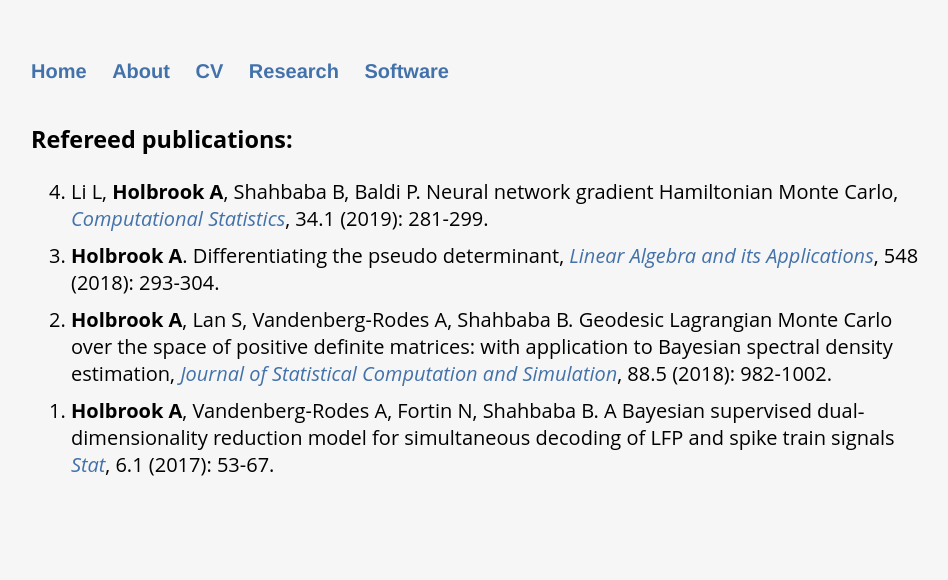
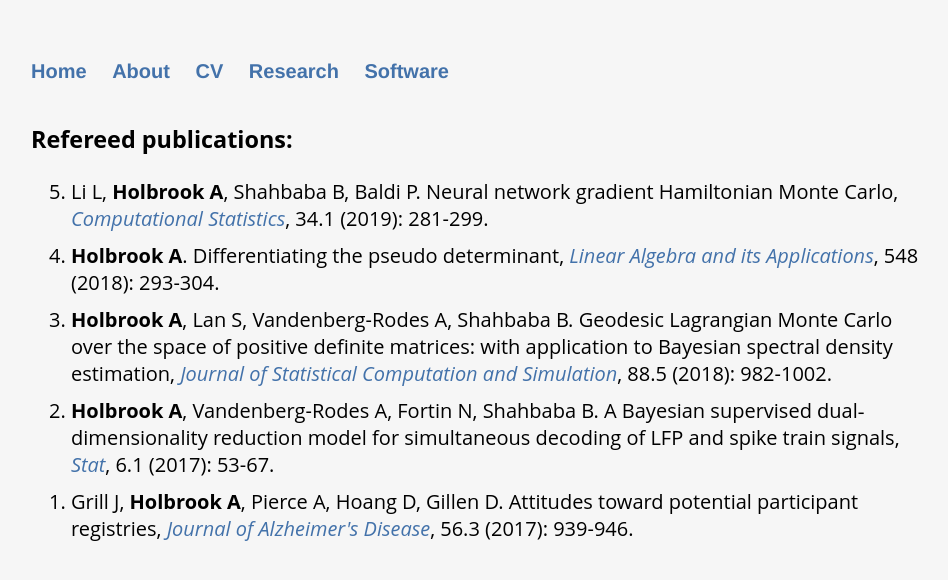
Before and after one commit to andrewjholbrook/andrewjholbrook.github.io, a Jekyll site: the page built from research.html, in a window 1280 px wide. Shown: the top 580 px of the page, without its empty margins (161-1109 px from the left). Built offline with Jekyll 4.4.1, drawn with Linux system fonts in a browser that asks for light colours.

Commit message:
Update research.html

```diff
--- a/research.html
+++ b/research.html
@@ -23,7 +23,11 @@ title: Research of Andrew Holbrook
          <i><a href="https://doi.org/10.1080/00949655.2017.1416470" target="_blank">Journal of Statistical Computation and Simulation</a></i>,
          88.5 (2018): 982-1002.
     <li> <b>Holbrook A</b>, Vandenberg-Rodes A, Fortin N, Shahbaba B.
-          A Bayesian supervised dual‐dimensionality reduction model for simultaneous decoding of LFP and spike train signals
+          A Bayesian supervised dual‐dimensionality reduction model for simultaneous decoding of LFP and spike train signals,
        <i><a href="https://doi.org/10.1002/sta4.137" target="_blank">Stat</a></i>,
           6.1 (2017): 53-67.
+    <li> Grill J, <b>Holbrook A</b>, Pierce A, Hoang D, Gillen D.
+          Attitudes toward potential participant registries,
+                 <i><a href="https://content.iospress.com/articles/journal-of-alzheimers-disease/jad160873" target="_blank">Journal of Alzheimer's Disease</a></i>,
+          56.3 (2017): 939-946.
   </ol>
```
